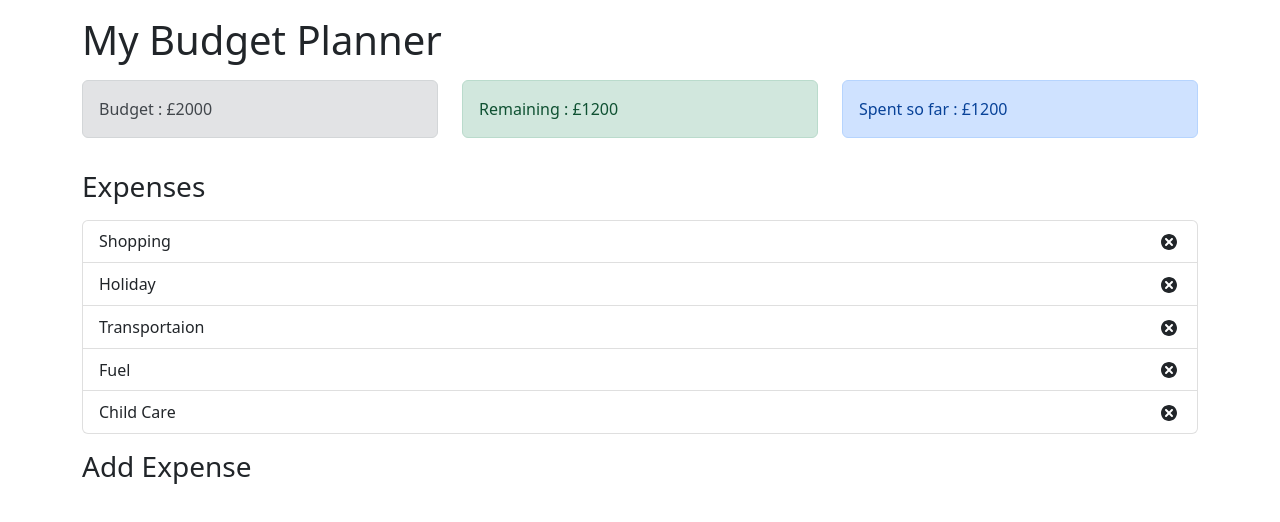
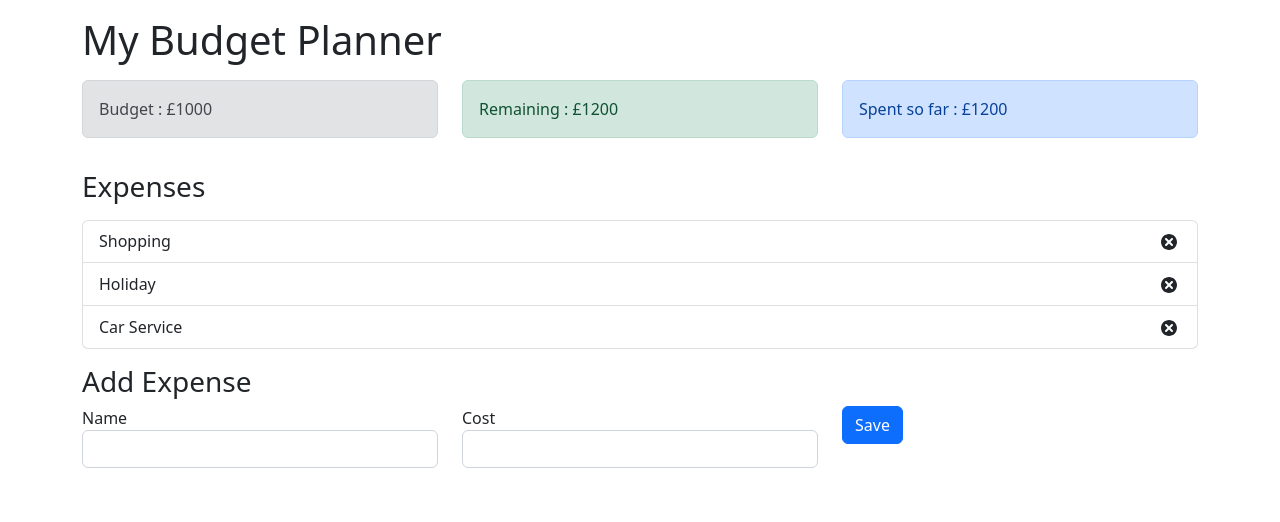
Before and after one commit to neelendrareddy9001/React-Budget-app, a React (Create React App) app: page / in a window 1280 px wide. Shown: the top 522 px of the page. Built offline with nearby package versions, Linux system fonts and the light colour scheme.

Commit message:
update dispatch

```diff
--- a/package.json
+++ b/package.json
@@ -11,6 +11,8 @@
     "react-dom": "^18.2.0",
     "react-icons": "^4.8.0",
     "react-scripts": "5.0.1",
+    "uuid": "^9.0.0",
+    "uuidv4": "^6.2.13",
     "web-vitals": "^2.1.4"
   },
   "scripts": {
--- a/src/App.js
+++ b/src/App.js
@@ -4,10 +4,13 @@ import Remaining from './component/Remaining';
 import ExpenseTotal from './component/ExpenseTotal';
 import ExpenseList from './component/ExpenseLIst';
 import 'bootstrap/dist/css/bootstrap.css';
+import AddExpenseForm from './component/AddExpenseForm';
+import { AppProvider } from './context/AppContext';
 
 const App = () => {
   return (
-    <div className='container'>
+    <AppProvider>
+        <div className='container'>
       <h1 className='mt-3'>My Budget Planner</h1>
       <div className='row mt-3'>
         <div className='col-sm'>
@@ -28,9 +31,12 @@ const App = () => {
       </div>
       <h3 className='mt-3'>Add Expense</h3>
       <div className='row'>
-
+        <div className='col-sm'>
+          <AddExpenseForm />
+        </div>
       </div>
     </div>
+    </AppProvider>
   )
 };
 
--- a/src/component/AddExpenseForm.js
+++ b/src/component/AddExpenseForm.js
@@ -1,8 +1,33 @@
-import React from 'react'
+import React, { useState, useContext } from 'react';
+import { AppContext } from '../context/AppContext';
+import { v4 as uuidv4 } from 'uuid';
 
 const AddExpenseForm = () => {
+
+    const {dispatch} = useContext(AppContext);
+
+    const [name, setName] = useState(' ');
+    const [cost, setCost] = useState(' ');
+
+    const onSubmit = (event) => {
+        event.preventDefault();
+        alert(`name ${name} : cost ${cost}`);
+
+        const expense = {
+            id : uuidv4(),
+            name : name,
+            cost : parseInt(cost),
+        };
+
+        dispatch({
+            type : 'ADD_EXPENSE',
+            payload : expense,
+        })
+    };
+
+
   return (
-    <form>
+    <form onSubmit={onSubmit}>
         <div className='row'>
             <div className='col-sm'>
                 <label for="name">Name</label>
@@ -10,7 +35,10 @@ const AddExpenseForm = () => {
                     required="required"
                     type='text'
                     className='form-control'
-                    id='name' >
+                    id='name'
+                    value={name}
+                    onChange={(event) => setName(event.target.value)}
+                >
                 </input>
             </div>
             <div className='col-sm'>
@@ -20,6 +48,8 @@ const AddExpenseForm = () => {
                     type='text'
                     className='form-control'
                     id='cost'
+                    value={cost}
+                    onChange={(event) => setCost(event.target.value)}
                 />
             </div>
             <div className='col-sm'>
--- a/src/component/Budget.js
+++ b/src/component/Budget.js
@@ -1,9 +1,11 @@
-import React from 'react';
+import React, {useContext} from 'react';
+import { AppContext } from '../context/AppContext';
 
 const Budget = () => {
+    const {budget} = useContext(AppContext);
     return (
         <div className='alert alert-secondary'>
-            <span>Budget : £2000</span>
+            <span>Budget : £{budget}</span>
         </div>
     )
 }
--- a/src/component/ExpenseLIst.js
+++ b/src/component/ExpenseLIst.js
@@ -1,14 +1,9 @@
-import React from 'react';
+import React, { useContext } from 'react';
 import ExpenseItem from './ExpenseItem';
+import { AppContext } from '../context/AppContext';
 
 const ExpenseList = () => {
-    const expenses = [
-        {id:1231232 , name: 'Shopping' , cost:50 },
-        {id:1231232 , name: 'Holiday', cost:300 },
-        {id:1231232 , name: 'Transportaion' , cost:700 },
-        {id:1231232 , name: 'Fuel', cost:40 },
-        {id:1231232 , name: 'Child Care', cost:500 },
-    ];
+    const {expenses} = useContext(AppContext);
 
     return (
         <ul className='list-group'>
--- /dev/null
+++ b/src/context/AppContext.js
@@ -0,0 +1,41 @@
+import { createContext, useReducer } from "react";
+
+const AppReducer = (state, action) => {
+    switch (action.type) {
+        case 'ADD_EXPENSE' :
+            return {
+                ...state,
+                expenses : [...state.expenses, action.payload]
+            }
+        default:
+            return state;
+    }
+}
+
+const initialState = {
+    budget : 1000,
+    expenses : [
+        {id : 12, name : 'Shopping', cost : 40},
+        {id: 13, name : 'Holiday', cost : 400},
+        {id: 14, name : 'Car Service', cost : 150},
+    ],
+};
+
+
+export const AppContext = createContext();
+
+export const AppProvider = (props) => {
+    const [state, dispatch] = useReducer(AppReducer, initialState);
+
+    return (
+        <AppContext.Provider
+            value={{
+                budget : state.budget,
+                expenses : state.expenses,
+                dispatch,
+            }}
+        >
+            {props.children}
+        </AppContext.Provider>
+    )
+}
```
Also changed, not shown: 1 other file (tests, documents, lock files or other folders).
